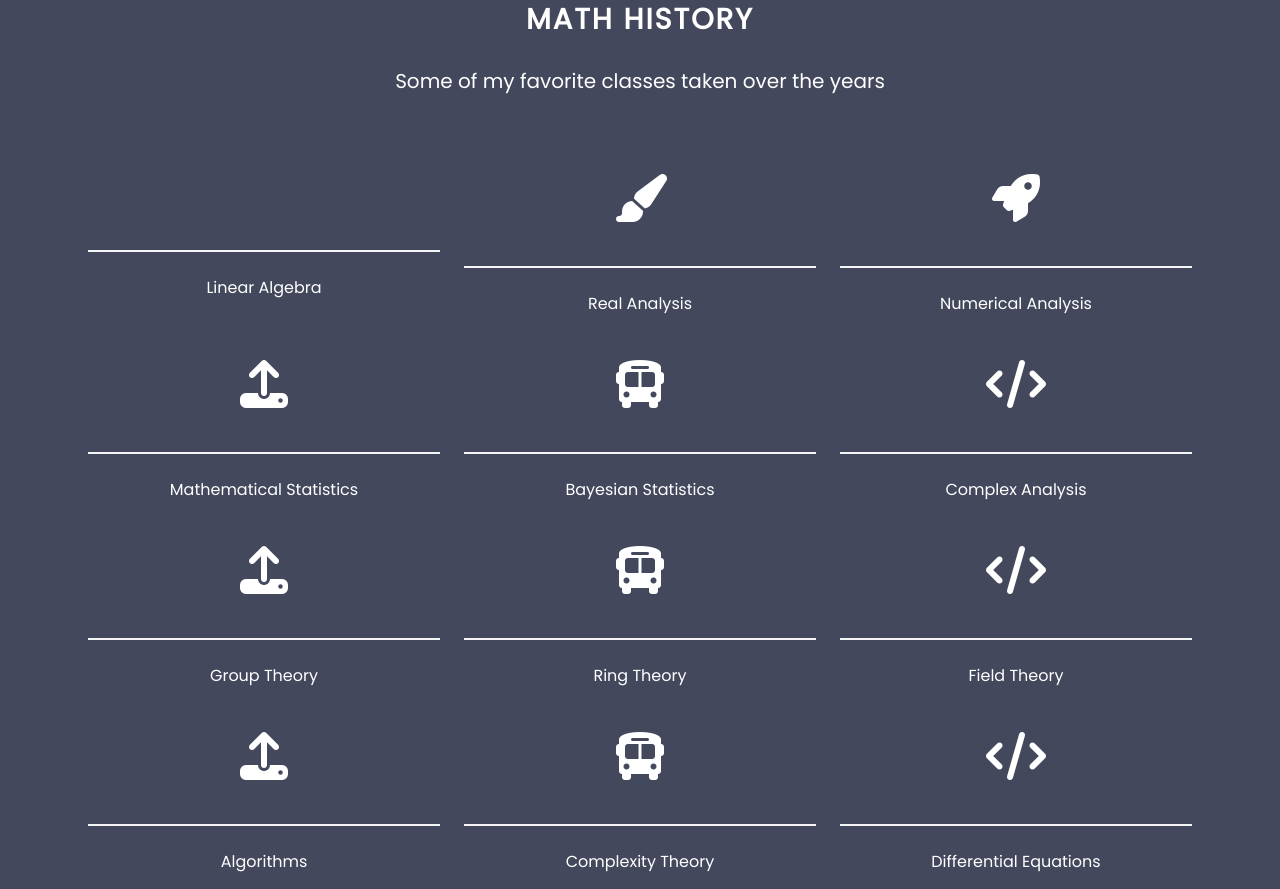
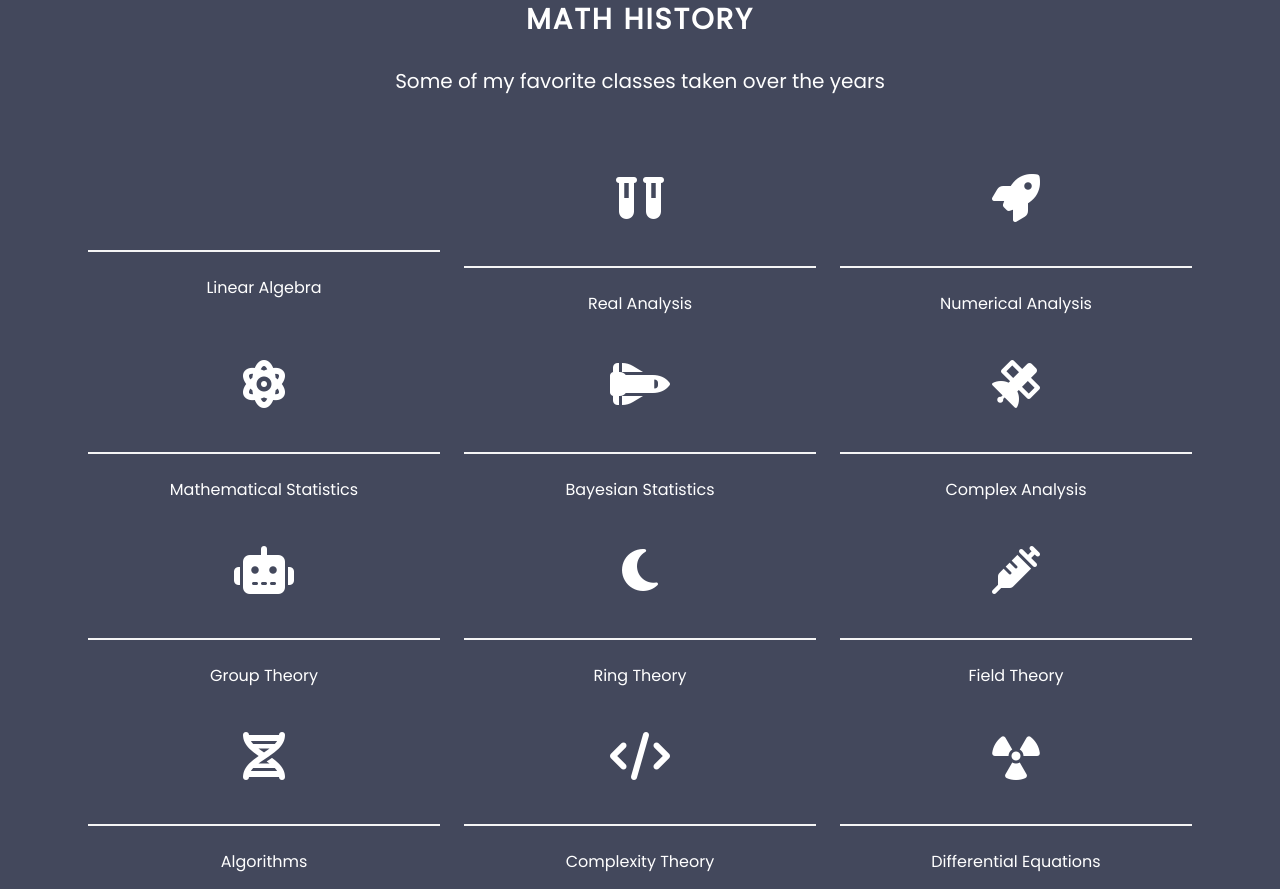
Before and after one commit to jf-2020/jf-2020.github.io, a plain HTML site: page index.html in a window 1280 px wide. Shown: the part 2092-2981 px from the top of the page. Drawn offline with nearby package versions, Linux system fonts and the light colour scheme; some icons are missing.

Commit message:
changed some font awesome icons

```diff
--- a/index.html
+++ b/index.html
@@ -211,7 +211,7 @@
                                 </h2>
                             </div>
                             <div class="column is-4 has-text-centered" data-aos="fade-in" data-aos-easing="linear">
-                                <i class="fas fa-paint-brush fa-3x"></i>
+                                <i class="fas fa-vials fa-3x"></i>
                                 <hr />
                                 <h2>
                                     Real Analysis
@@ -227,21 +227,21 @@
                         </div>
                         <div class="columns is-12">
                             <div class="column is-4 has-text-centered" data-aos="fade-in" data-aos-easing="linear">
-                                <i class="fas fa-upload fa-3x"></i>
+                                <i class="fas fa-atom fa-3x"></i>
                                 <hr />
                                 <h2>
                                     Mathematical Statistics
                                 </h2>
                             </div>
                             <div class="column is-4 has-text-centered" data-aos="fade-in" data-aos-easing="linear">
-                                <i class="fas fa-bus fa-3x"></i>
+                                <i class="fas fa-space-shuttle fa-3x"></i>
                                 <hr />
                                 <h2>
                                     Bayesian Statistics
                                 </h2>
                             </div>
                             <div class="column is-4 has-text-centered" data-aos="fade-in" data-aos-easing="linear">
-                                <i class="fas fa-code fa-3x"></i>
+                                <i class="fas fa-satellite fa-3x"></i>
                                 <hr />
                                 <h2>
                                     Complex Analysis
@@ -250,21 +250,21 @@
                         </div>
                         <div class="columns is-12">
                             <div class="column is-4 has-text-centered" data-aos="fade-in" data-aos-easing="linear">
-                                <i class="fas fa-upload fa-3x"></i>
+                                <i class="fas fa-robot fa-3x"></i>
                                 <hr />
                                 <h2>
                                     Group Theory
                                 </h2>
                             </div>
                             <div class="column is-4 has-text-centered" data-aos="fade-in" data-aos-easing="linear">
-                                <i class="fas fa-bus fa-3x"></i>
+                                <i class="fas fa-moon fa-3x"></i>
                                 <hr />
                                 <h2>
                                     Ring Theory
                                 </h2>
                             </div>
                             <div class="column is-4 has-text-centered" data-aos="fade-in" data-aos-easing="linear">
-                                <i class="fas fa-code fa-3x"></i>
+                                <i class="fas fa-syringe fa-3x"></i>
                                 <hr />
                                 <h2>
                                     Field Theory
@@ -273,21 +273,21 @@
                         </div>
                         <div class="columns is-12">
                             <div class="column is-4 has-text-centered" data-aos="fade-in" data-aos-easing="linear">
-                                <i class="fas fa-upload fa-3x"></i>
+                                <i class="fas fa-dna fa-3x"></i>
                                 <hr />
                                 <h2>
                                     Algorithms
                                 </h2>
                             </div>
                             <div class="column is-4 has-text-centered" data-aos="fade-in" data-aos-easing="linear">
-                                <i class="fas fa-bus fa-3x"></i>
+                                <i class="fas fa-code fa-3x"></i>
                                 <hr />
                                 <h2>
                                     Complexity Theory
                                 </h2>
                             </div>
                             <div class="column is-4 has-text-centered" data-aos="fade-in" data-aos-easing="linear">
-                                <i class="fas fa-code fa-3x"></i>
+                                <i class="fas fa-radiation fa-3x"></i>
                                 <hr />
                                 <h2>
                                     Differential Equations
```
